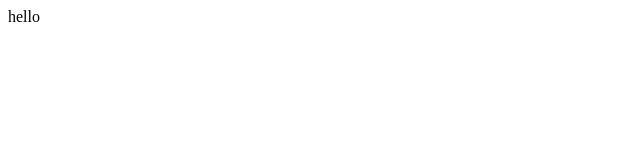
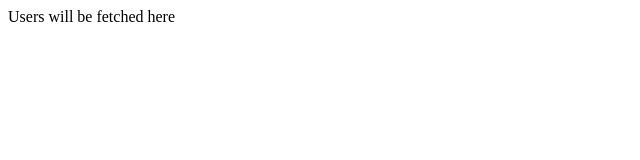
Before and after one commit to Giinn/search-users, a React (Vite) app: page / in a window 1280 px wide. Shown: the top 160 px of the page, without its empty margins (0-640 px from the left). Built offline with nearby package versions, Linux system fonts and the light colour scheme.

Commit message:
add react query, add users page component

```diff
--- a/package.json
+++ b/package.json
@@ -11,9 +11,12 @@
   },
   "dependencies": {
     "react": "^18.3.1",
-    "react-dom": "^18.3.1"
+    "react-dom": "^18.3.1",
+    "react-router-dom": "5.3.4"
   },
   "devDependencies": {
+    "@tanstack/react-query": "^5.53.3",
+    "@types/react-router-dom": "5.3.3",
     "@eslint/js": "^9.9.0",
     "@types/react": "^18.3.3",
     "@types/react-dom": "^18.3.0",
--- a/src/App.tsx
+++ b/src/App.tsx
@@ -1,5 +1,14 @@
+import { QueryClient, QueryClientProvider } from "@tanstack/react-query";
+import Users from "./components/Users";
+
+const queryClient = new QueryClient();
+
 const App = () => {
-  return <div>hello</div>;
+  return (
+    <QueryClientProvider client={queryClient}>
+      <Users />
+    </QueryClientProvider>
+  );
 };
 
 export default App;
--- /dev/null
+++ b/src/components/Users.tsx
@@ -0,0 +1,5 @@
+const Users = () => {
+  return <div>Users will be fetched here</div>;
+};
+
+export default Users;
--- a/src/main.tsx
+++ b/src/main.tsx
@@ -1,9 +1,4 @@
-import { StrictMode } from "react";
 import { createRoot } from "react-dom/client";
 import App from "./App.tsx";
 
-createRoot(document.getElementById("root")!).render(
-  <StrictMode>
-    <App />
-  </StrictMode>
-);
+createRoot(document.getElementById("root")!).render(<App />);
```
Also changed, not shown: 1 other file (tests, documents, lock files or other folders).
